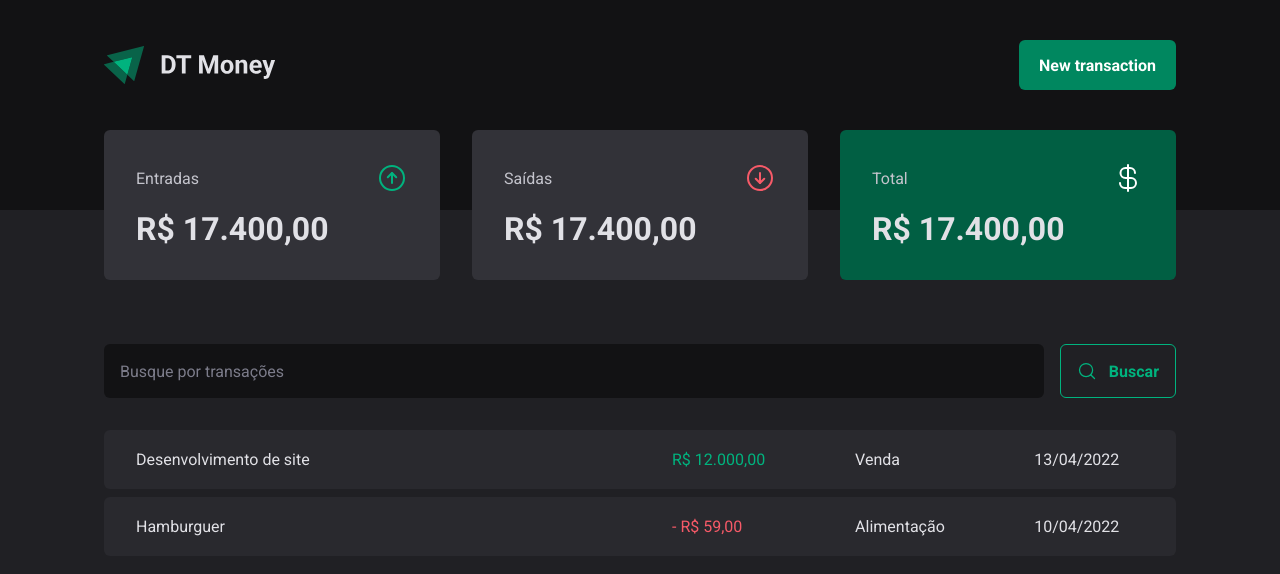
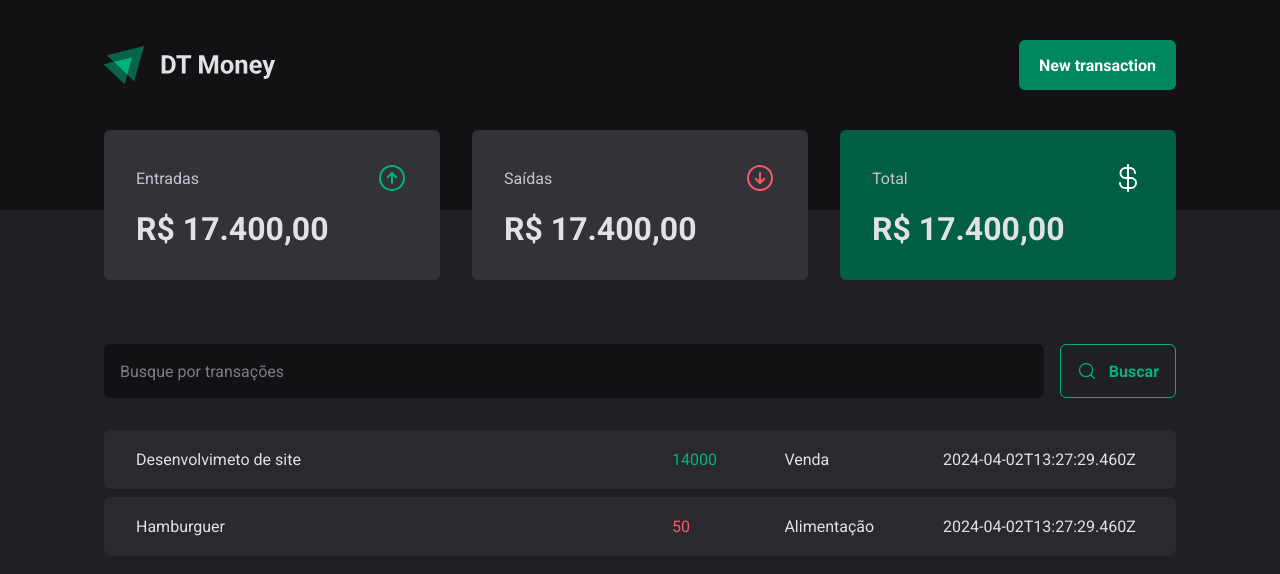
Before and after one commit to casbern/dt-money, a React (Vite) app: page / in a window 1280 px wide. Shown: the top 574 px of the page. Built offline with nearby package versions, Linux system fonts and the light colour scheme; data requests are answered from the project's data file.

Commit message:
added first req. using fetch

```diff
--- a/src/pages/Transactions/index.tsx
+++ b/src/pages/Transactions/index.tsx
@@ -1,9 +1,32 @@
+import { useEffect, useState } from "react";
 import { Header } from "../../components/Header";
 import { Summary } from "../../components/Summary";
 import { SearchForm } from "./components/SearchForm";
 import { TransactionsContainer, TransactionsTable, PriceHighLight } from "./styles";
 
+interface Transaction {
+  id: number;
+  description: string;
+  type: 'income' | 'outcome';
+  price: number;
+  category: string;
+  createdAt: string;
+}
+
+
 export function Transactions() {
+  const [ transactions, setTransactions ] = useState<Transaction[]>([])
+
+  useEffect( () => {
+    fetch('http://localhost:3333/transactions')
+      .then(response => response.json() )
+      .then(data => {
+        setTransactions(data)
+      })
+
+  }, [])
+
+
   return (
     <div>
       <Header />
@@ -13,27 +36,23 @@
         <SearchForm />
       <TransactionsTable>
         <tbody>
-          <tr>
-            <td width="50%">Desenvolvimento de site</td>
-            <td>
-              <PriceHighLight variant="income">
-              R$ 12.000,00
-              </PriceHighLight>
-            </td>
-            <td>Venda</td>
-            <td>13/04/2022</td>
-          </tr>
+          {
+            transactions.map( transaction => {
+              return (
+                <tr key={transaction.id}>
+                  <td width="50%">{transaction.description}</td>
+                  <td>
+                    <PriceHighLight variant={transaction.type}>
+                    {transaction.price}
+                    </PriceHighLight>
+                  </td>
+                  <td>{transaction.category}</td>
+                  <td>{transaction.createdAt}</td>
+                </tr>
+              )
+            })
+          }
 
-          <tr>
-            <td width="50%">Hamburguer</td>
-            <td>
-              <PriceHighLight variant="outcome">
-              - R$ 59,00
-              </PriceHighLight>
-            </td>
-            <td>Alimentação</td>
-            <td>10/04/2022</td>
-          </tr>
         </tbody>
       </TransactionsTable>
       </TransactionsContainer>
```
